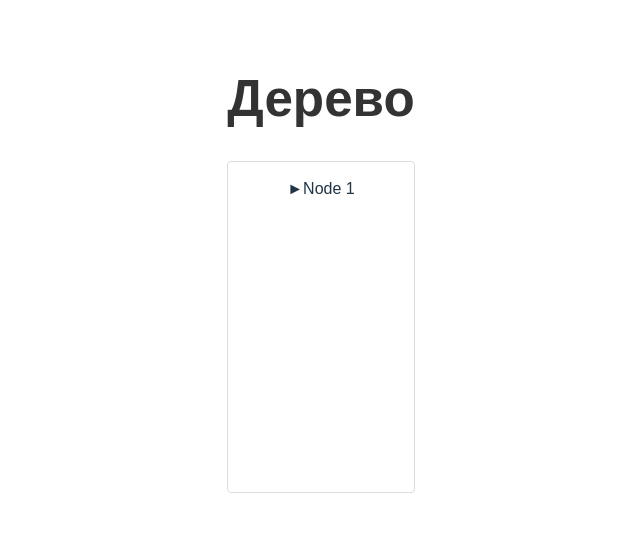
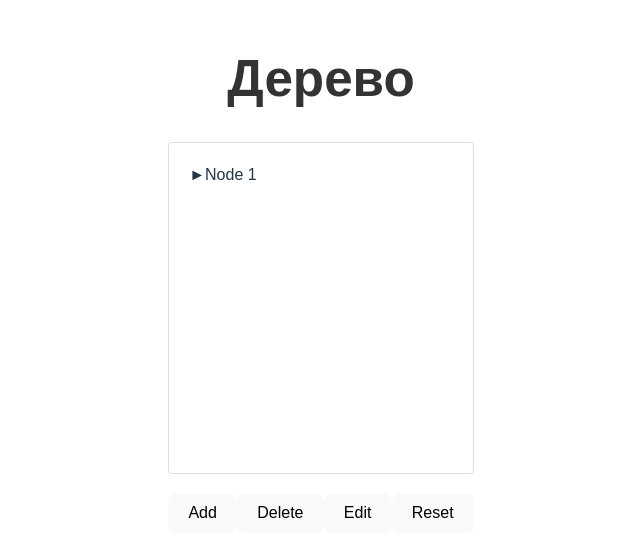
Before and after one commit to Falexo1235/MCC_Frontend, a React (Vite) app in the folder mcc-frontend/: page / in a window 1280 px wide. Shown: the part 125-682 px from the top of the page, without its empty margins (319-959 px from the left). Built offline with nearby package versions, Linux system fonts and the light colour scheme.

Commit message:
Select, remove, reset
Выделение узлов, функции их удаления и сброса

```diff
--- a/mcc-frontend/src/App.css
+++ b/mcc-frontend/src/App.css
@@ -68,3 +68,14 @@ h2{
 .children-container{
   margin-left: 15px;
 }
+.tree-node{
+  display: flex;
+  align-items: center;
+  padding: 5px;
+  border-radius: 4px;
+  cursor: pointer;
+}
+.tree-node.selected {
+  background-color: #e6f7ff;
+  border: 1px solid #91d5ff;
+}
--- a/mcc-frontend/src/App.tsx
+++ b/mcc-frontend/src/App.tsx
@@ -2,6 +2,7 @@ import { useState } from 'react'
 import './App.css'
 import TreeView from './components/TreeView'
 import initialData from "./data.json"
+import TreeControls from './components/TreeControls'
 
 export interface TreeNode {
   id: string
@@ -12,6 +13,32 @@ export interface TreeNode {
 const App = () => {
   const [treeData, setTreeData] = useState<TreeNode[]>(initialData.objects)
   const [currentRootId, setCurrentRootId] = useState<string | null>(null)
+  const [selectedNode, setSelectedNode] = useState<string | null>(null)
+  const handleAdd = () => {
+
+  }
+  const handleEdit = () => {
+
+  }
+  const handleRemove = () => {
+    if(!selectedNode) { return }
+    const nodesToRemove = new Set<string>()
+    const findChildren = (nodeId: string) => {
+      nodesToRemove.add(nodeId)
+      treeData.forEach((node)=> {
+        if (node.parent === nodeId) {
+          findChildren(node.id)
+        }
+      })
+    }
+    findChildren(selectedNode)
+    const newTree = treeData.filter((node) => !nodesToRemove.has(node.id))
+    setTreeData(newTree)
+    setSelectedNode(null)
+  }
+  const handleReset = () => {
+    setTreeData(initialData.objects)
+  }
   return (
     <div className='app-container'>
       <h1>Дерево</h1>
@@ -20,9 +47,18 @@ const App = () => {
           <TreeView
           data={treeData}
           rootId={currentRootId}
+          selectedNode={selectedNode}
+          setSelectedNode={setSelectedNode}
           />
         </div>
       </div>
+      <TreeControls
+      onAdd={handleAdd}
+      onEdit={handleEdit}
+      onRemove={handleRemove}
+      onReset={handleReset}>
+
+      </TreeControls>
     </div>
   )
 }
--- /dev/null
+++ b/mcc-frontend/src/components/TreeControls.tsx
@@ -0,0 +1,27 @@
+interface TreeControlsProps {
+    onAdd: () => void
+    onRemove: () => void
+    onEdit: () => void
+    onReset: () => void
+  }
+
+  const TreeControls = ({ onAdd, onRemove, onEdit, onReset }: TreeControlsProps) => {
+    return (
+      <div className="tree-controls">
+        <button className="control-button add" onClick={onAdd}>
+          Add
+        </button>
+        <button className="control-button remove" onClick={onRemove}>
+          Delete
+        </button>
+        <button className="control-button edit" onClick={onEdit}>
+          Edit
+        </button>
+        <button className="control-button reset" onClick={onReset}>
+          Reset
+        </button>
+      </div>
+    )
+  }
+
+  export default TreeControls
--- a/mcc-frontend/src/components/TreeView.tsx
+++ b/mcc-frontend/src/components/TreeView.tsx
@@ -6,10 +6,14 @@ import type { TreeNode } from "../App"
 interface TreeViewProps {
     data: TreeNode[]
     rootId: string | null
+    selectedNode: string | null
+    setSelectedNode: (id: string | null) => void
 }
 const TreeView = ({
     data,
-    rootId
+    rootId,
+    selectedNode,
+    setSelectedNode
 }: TreeViewProps) => {
     const [expandedNodes, setExpandedNodes] = useState<Set<string>>(new Set())
 
@@ -29,10 +33,11 @@ const TreeView = ({
         const children = getChildren(node.id)
         const hasChildren= children.length > 0
         const isExpanded = expandedNodes.has(node.id)
+        const isSelected = selectedNode === node.id
 
         return (
             <div key={node.id} className="tree-node-container">
-                <div className="tree-node}">
+                <div className={`tree-node ${isSelected ? "selected" : ""}`} onClick={() => setSelectedNode(node.id)}>
                     {hasChildren  && (
                         <span className="toggle-icon" onClick={() => toggleNode(node.id)}>
                             {isExpanded ? "▼" : "►"}
```
